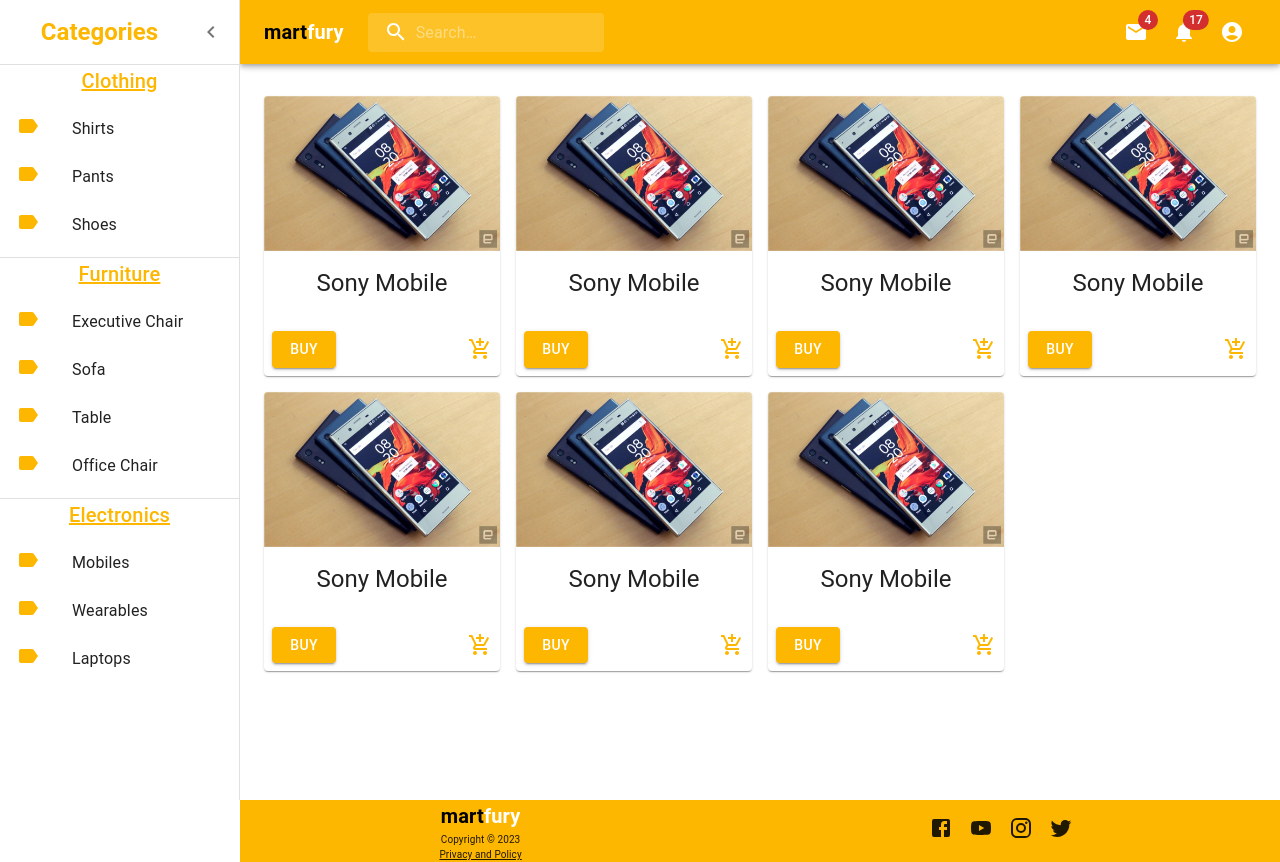
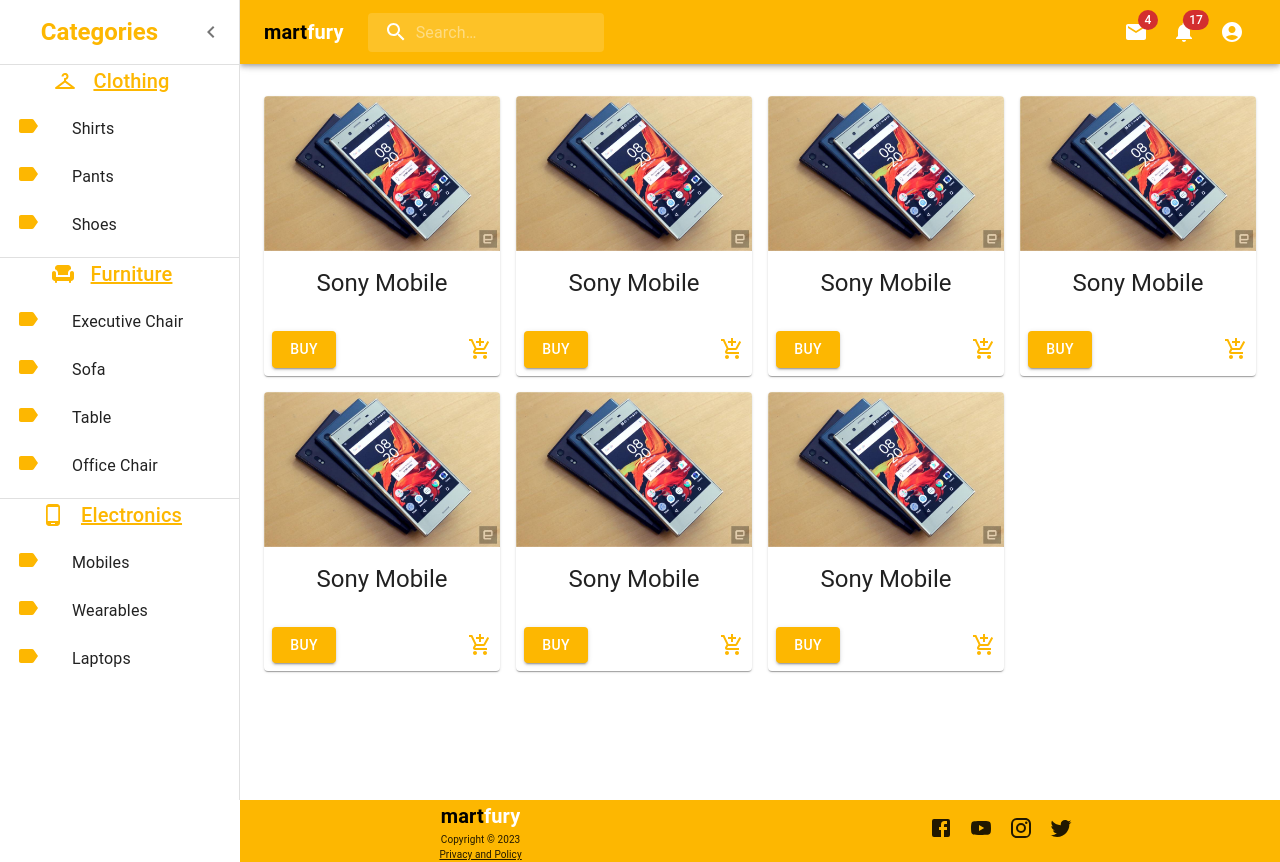
Before and after one commit to farid-itpath/martfury, a React (Create React App) app: page / in a window 1280 px wide. Built offline with nearby package versions, Linux system fonts and the light colour scheme.

Commit message:
category title icon added

```diff
--- a/src/Components/MyDrawer/MyDrawerList/index.jsx
+++ b/src/Components/MyDrawer/MyDrawerList/index.jsx
@@ -9,10 +9,10 @@
       <Typography
         variant="h6"
         color="primary"
-        sx={{ textDecoration: "underline",}}
+        sx={{ textDecoration: "underline", display: "flex", justifyContent:"center", alignItems:"center"}}
         >
 
-        {/* <Icon/> */}
+        <Icon/>
         <Box sx={{px:2}}>{title}</Box>
       </Typography>
       <List>
```
